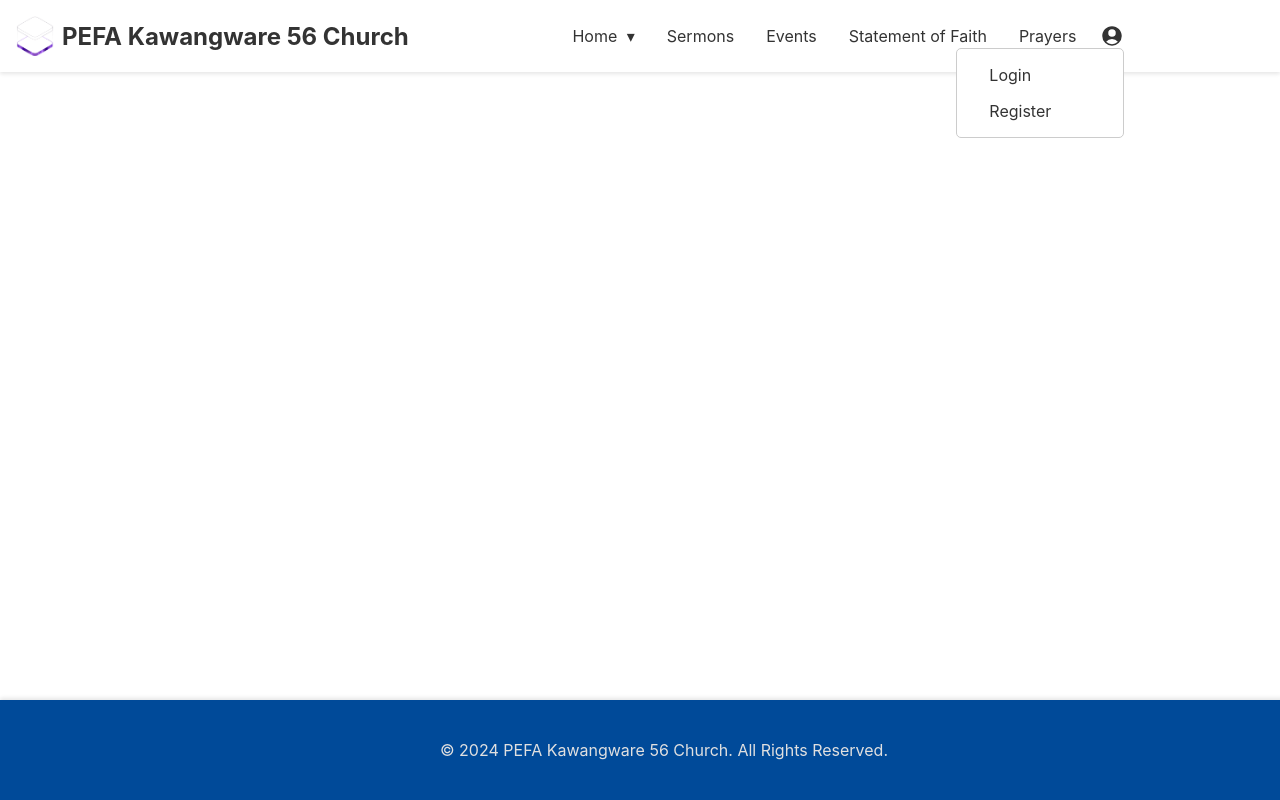
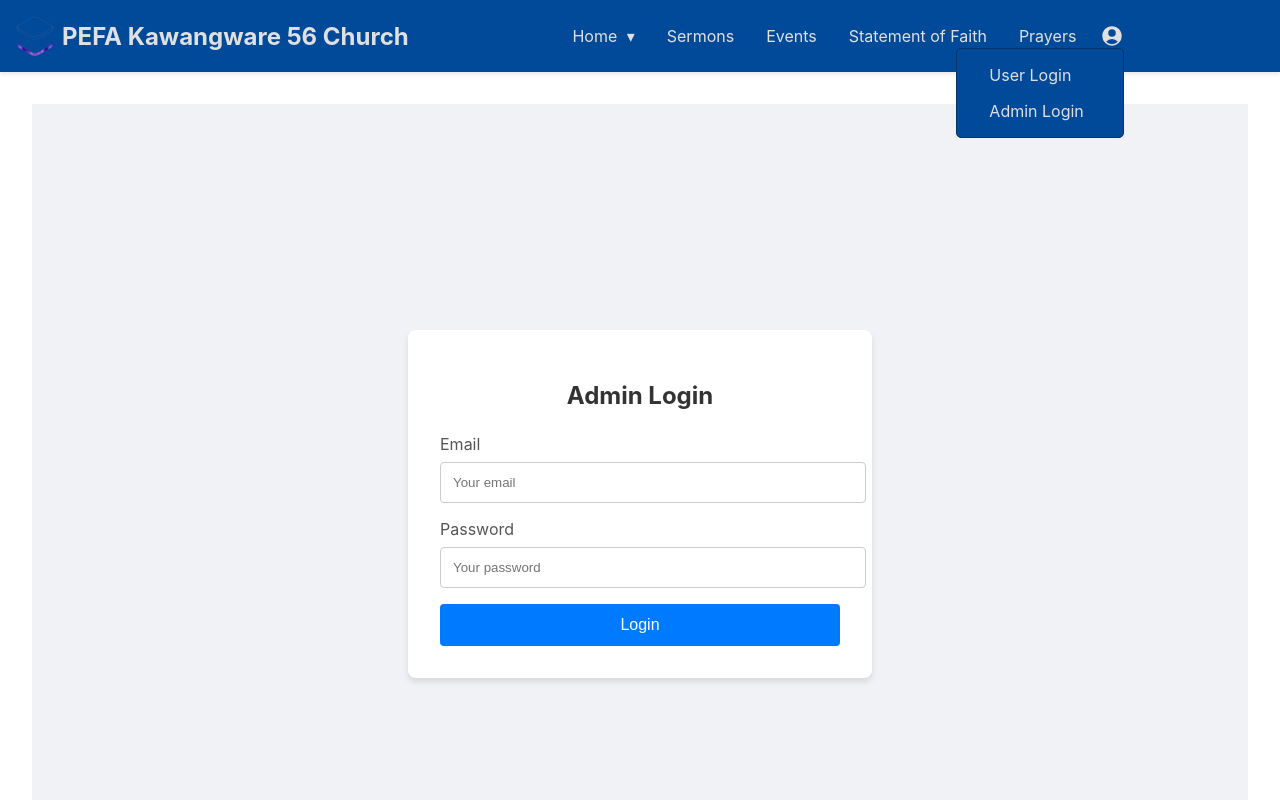
Before and after one commit to Mannick254/PEFA-K-56-CHURCH, a React (Vite) app: page /admin-login in a window 1280 px wide. Both pictures are taken after a click on the element 1112 px from the left and 36 px from the top of the page. Shown: the top 800 px of the page. Built offline with nearby package versions, Linux system fonts and the light colour scheme; no server answers.

Commit message:
update changes

```diff
--- a/src/App.jsx
+++ b/src/App.jsx
@@ -24,6 +24,7 @@ const AdminStatementOfFaith = lazy(() => import('./components/admin/StatementOfF
 const StatementOfFaith = lazy(() => import('./pages/StatementOfFaith'));
 const Prayers = lazy(() => import('./pages/Prayers'));
 const Login = lazy(() => import('./pages/Login'));
+const AdminLogin = lazy(() => import('./pages/AdminLogin'));
 const Register = lazy(() => import('./pages/Register'));
 const Profile = lazy(() => import('./pages/Profile'));
 const ForgotPassword = lazy(() => import('./pages/ForgotPassword'));
@@ -46,6 +47,7 @@ function App() {
                 <Route path="/prayers" element={<Prayers />} />
                 <Route path="/contact" element={<Contact />} />
                 <Route path="/login" element={<Login />} />
+                <Route path="/admin-login" element={<AdminLogin />} />
                 <Route path="/register" element={<Register />} />
                 <Route path="/profile" element={<Profile />} />
                 <Route path="/forgot-password" element={<ForgotPassword />} />
--- a/src/components/ProfileIcon.jsx
+++ b/src/components/ProfileIcon.jsx
@@ -77,8 +77,8 @@ const ProfileIcon = () => {
             </>
           ) : (
             <>
-              <Link to="/login">Login</Link>
-              <Link to="/register">Register</Link>
+              <Link to="/login">User Login</Link>
+              <Link to="/admin-login">Admin Login</Link>
             </>
           )}
         </div>
--- /dev/null
+++ b/src/pages/AdminLogin.jsx
@@ -0,0 +1,72 @@
+import React, { useState } from 'react';
+import { useNavigate } from 'react-router-dom';
+import { supabase } from '../supabaseClient';
+import styles from '../styles/Login.module.css'; // Using the same styles as Login
+
+const AdminLogin = () => {
+  const [email, setEmail] = useState('');
+  const [password, setPassword] = useState('');
+  const [error, setError] = useState(null);
+  const [loading, setLoading] = useState(false);
+  const navigate = useNavigate();
+
+  const handleLogin = async (e) => {
+    e.preventDefault();
+    setLoading(true);
+    setError(null);
+
+    const { data, error } = await supabase.auth.signInWithPassword({
+      email,
+      password,
+    });
+
+    if (error) {
+      setError(error.message);
+    } else if (data.user && data.user.user_metadata?.is_admin) {
+      navigate('/admin');
+    } else {
+      setError('You are not authorized to access the admin page.');
+      await supabase.auth.signOut(); // Sign out the user if they are not an admin
+    }
+
+    setLoading(false);
+  };
+
+  return (
+    <div className={styles.loginContainer}>
+      <div className={styles.loginFormWrapper}>
+        <h2>Admin Login</h2>
+        {error && <p className={styles.error}>{error}</p>}
+        <form onSubmit={handleLogin}>
+          <div className={styles.inputGroup}>
+            <label htmlFor="email">Email</label>
+            <input
+              id="email"
+              type="email"
+              placeholder="Your email"
+              value={email}
+              onChange={(e) => setEmail(e.target.value)}
+              required
+            />
+          </div>
+          <div className={styles.inputGroup}>
+            <label htmlFor="password">Password</label>
+            <input
+              id="password"
+              type="password"
+              placeholder="Your password"
+              value={password}
+              onChange={(e) => setPassword(e.target.value)}
+              required
+            />
+          </div>
+          <button type="submit" disabled={loading}>
+            {loading ? 'Loading...' : 'Login'}
+          </button>
+        </form>
+      </div>
+    </div>
+  );
+};
+
+export default AdminLogin;
--- a/src/styles/Navbar.module.css
+++ b/src/styles/Navbar.module.css
@@ -2,8 +2,8 @@
   display: flex;
   justify-content: space-between;
   align-items: center;
-  background-color: #fff;
-  color: #333;
+  background-color: #004a99; /* PEFA Blue */
+  color: #e0e0e0;
   padding: 1rem;
   box-shadow: 0 2px 4px rgba(0, 0, 0, 0.1);
   position: relative;
@@ -15,7 +15,7 @@
   align-items: center;
   font-size: 1.5rem;
   font-weight: 700;
-  color: #333;
+  color: #e0e0e0;
   text-decoration: none;
 }
 
@@ -33,7 +33,7 @@
 
 .navbarLinks a,
 .dropdown > a {
-  color: #333;
+  color: #e0e0e0;
   text-decoration: none;
   margin-left: 1rem;
   padding: 0.5rem;
@@ -43,12 +43,12 @@
 
 .navbarLinks a:hover,
 .dropdown > a:hover {
-  background-color: #f0f0f0;
+  background-color: #003366;
 }
 
 .navbarLinks a.active,
 .dropdown > a.active {
-  background-color: #ddd;
+  background-color: #002244;
   font-weight: 700;
 }
 
@@ -64,7 +64,7 @@
   display: block;
   width: 25px;
   height: 3px;
-  background-color: #333;
+  background-color: #e0e0e0;
   margin: 5px 0;
   transition: transform 0.3s ease;
 }
@@ -77,14 +77,14 @@
 .dropdownContent {
   display: none;
   position: absolute;
-  background-color: #f9f9f9;
+  background-color: #004a99;
   min-width: 160px;
   box-shadow: 0px 8px 16px 0px rgba(0,0,0,0.2);
   z-index: 1;
 }
 
 .dropdownContent a {
-  color: black;
+  color: #e0e0e0;
   padding: 12px 16px;
   text-decoration: none;
   display: block;
@@ -93,7 +93,7 @@
 }
 
 .dropdownContent a:hover {
-  background-color: #f1f1f1;
+  background-color: #003366;
 }
 
 .dropdown:hover .dropdownContent {
@@ -117,7 +117,7 @@
     top: 100%;
     left: 0;
     width: 100%;
-    background-color: #fff;
+    background-color: #004a99;
     box-shadow: 0 4px 6px rgba(0, 0, 0, 0.1);
     max-height: 0;
     opacity: 0;
@@ -137,14 +137,14 @@
     text-align: center;
     padding: 1.2rem 1rem;
     margin: 0;
-    border-bottom: 1px solid #f0f0f0;
+    border-bottom: 1px solid #003366;
     border-radius: 0;
-    color: #333;
+    color: #e0e0e0;
   }
 
   .navbarLinks a:hover,
   .dropdown > a:hover {
-    background-color: #f9f9f9;
+    background-color: #003366;
   }
 
   .navbarLinks > *:last-child > a,
@@ -169,13 +169,13 @@
     top: 0;
     left: 100%;
     width: 100%;
-    background-color: #fff;
+    background-color: #004a99;
     box-shadow: 2px 0 5px rgba(0, 0, 0, 0.1);
     max-height: 0;
     opacity: 0;
     overflow: hidden;
     transition: max-height 0.4s ease-in-out, opacity 0.4s ease-in-out;
-    border-left: 1px solid #f0f0f0;
+    border-left: 1px solid #003366;
   }
 
   .dropdown.active .dropdownContent {
--- a/src/styles/ProfileIcon.module.css
+++ b/src/styles/ProfileIcon.module.css
@@ -10,8 +10,8 @@
   position: absolute;
   top: 100%;
   right: 0;
-  background-color: #fff;
-  border: 1px solid #ccc;
+  background-color: #004a99;
+  border: 1px solid #003366;
   border-radius: 5px;
   padding: 0.5rem;
   display: flex;
@@ -27,10 +27,10 @@
   padding: 0.5rem;
   width: 100%;
   cursor: pointer;
-  color: #333;
+  color: #e0e0e0;
   text-decoration: none;
 }
 
 .dropdownMenu a:hover, .dropdownMenu button:hover {
-  background-color: #f0f0f0;
+  background-color: #003366;
 }
--- a/vite.config.js
+++ b/vite.config.js
@@ -1,6 +1,7 @@
 import { defineConfig } from 'vite';
 import react from '@vitejs/plugin-react';
 import { VitePWA } from 'vite-plugin-pwa';
+import { resolve } from 'path';
 
 export default defineConfig({
   plugins: [
@@ -20,6 +21,7 @@ export default defineConfig({
         background_color: '#004a99',
         display: 'standalone',
         orientation: 'portrait',
+        start_url: '/',
         icons: [
           {
             src: 'pwa-192x192.png',
@@ -39,10 +41,22 @@ export default defineConfig({
           }
         ],
       },
+      workbox: {
+        globPatterns: ['**/*.{js,css,html,ico,png,svg,json}'],
+      },
     }),
   ],
+  resolve: {
+    alias: {
+      '@': resolve(__dirname, 'src'),
+    },
+  },
   server: {
     port: 5173,
     open: true,
   },
+  build: {
+    outDir: 'dist',
+    sourcemap: true,
+  },
 });
```
